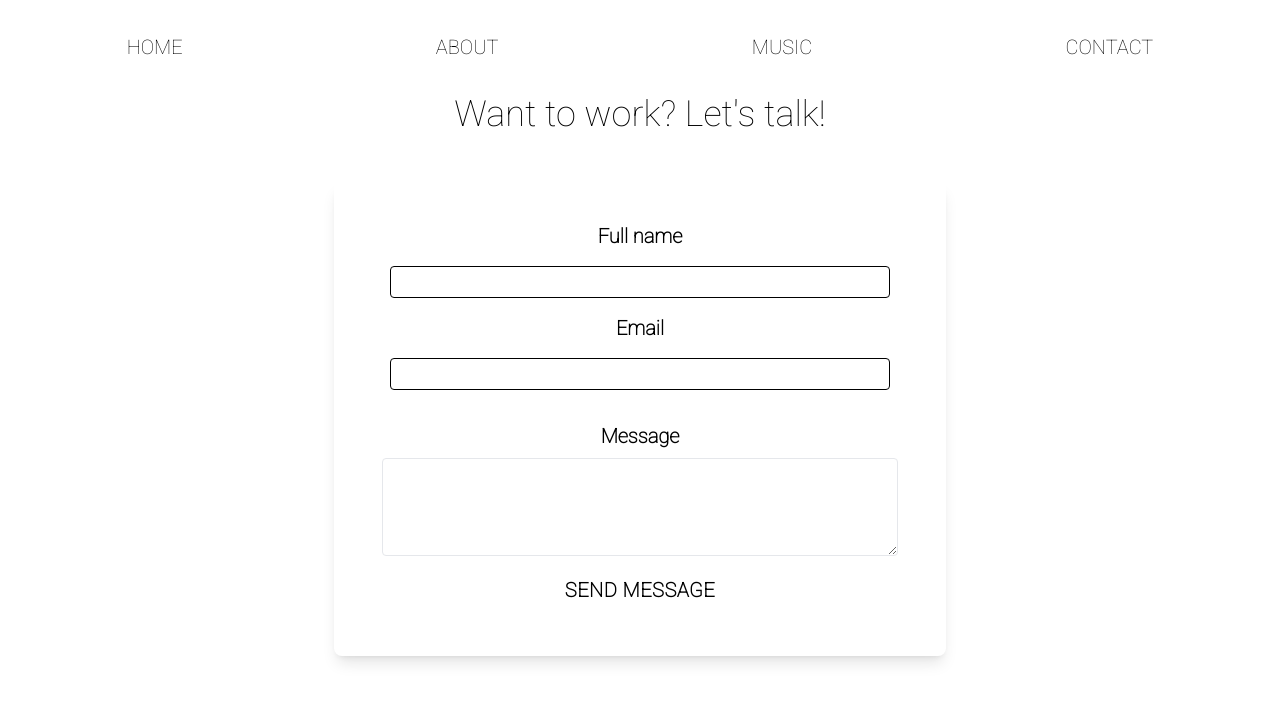
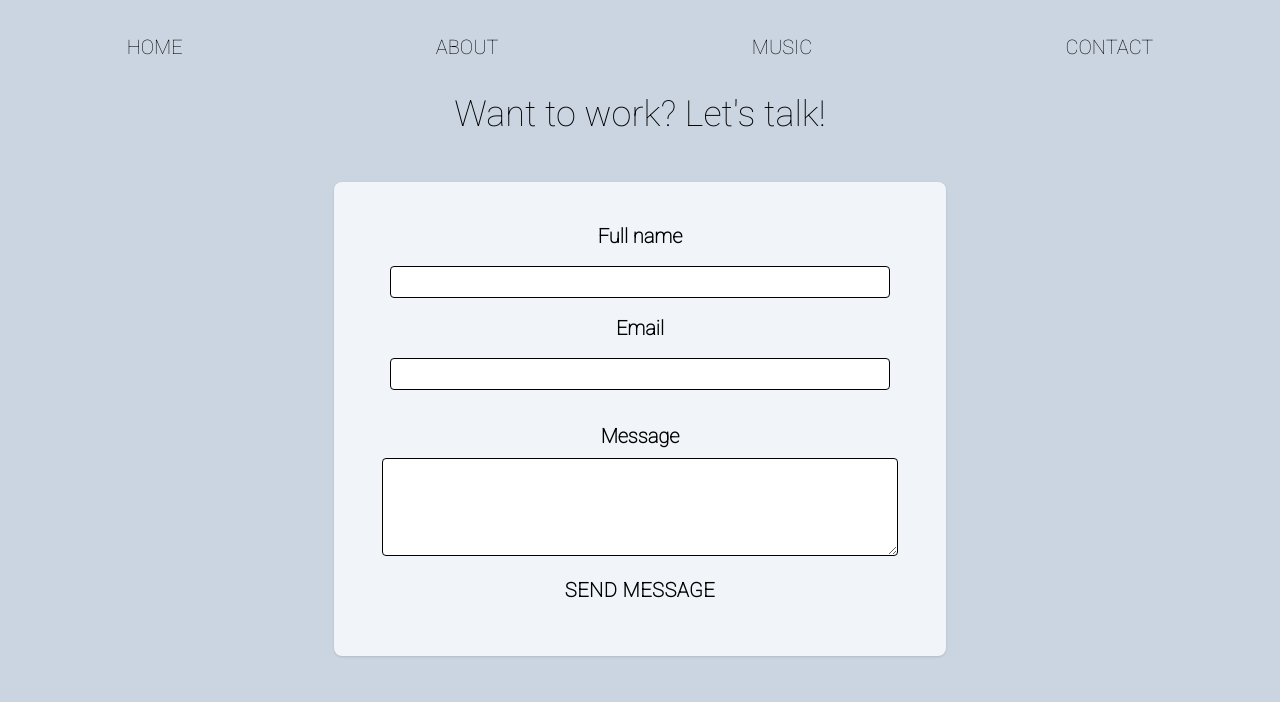
Before and after one commit to zacjjohnson/producerfrontend, a React (Create React App) app: page /contact in a window 1280 px wide. Shown: the top 702 px of the page. Built offline with nearby package versions, Linux system fonts and the light colour scheme; no server answers.

Commit message:
updated colors

```diff
--- a/src/components/contact/contact.component.jsx
+++ b/src/components/contact/contact.component.jsx
@@ -93,7 +93,7 @@ const Contact = () => {
         <div className="flex flex-col mx-auto rounded-lg align-middle">
           <form
             novalidate=""
-            className="flex flex-col align-center w-full p-10 rounded-lg shadow-lg"
+            className="flex flex-col align-center w-full p-10 rounded-lg shadow hover:shadow-lg bg-slate-100"
             onSubmit={handleContactSubmit}
           >
             <div className="flex flex-col">
@@ -103,9 +103,9 @@ const Contact = () => {
               <input
                 id="name"
                 type="text"
-                name='name'
+                name="name"
                 placeholder=""
-                className="p-3 rounded"
+                className="p-3 rounded border border-black box-border"
                 value={name}
                 onChange={handleChange}
               />
@@ -117,8 +117,8 @@ const Contact = () => {
               <input
                 id="email"
                 type="email"
-                name='email'
-                className="p-3 rounded"
+                name="email"
+                className="p-3 rounded border border-black box-border"
                 value={email}
                 onChange={handleChange}
               />
@@ -131,7 +131,7 @@ const Contact = () => {
                 id="message"
                 name="message"
                 rows="3"
-                className="w-full p-3 rounded border"
+                className="p-3 rounded border border-black w-full box-border"
                 value={message}
                 onChange={handleChange}
               ></textarea>
--- a/src/index.css
+++ b/src/index.css
@@ -10,11 +10,14 @@ html {
 
 
 
+
+
 body {
   margin: 0;
   font-family: 'Roboto', sans-serif;
   -webkit-font-smoothing: antialiased;
   -moz-osx-font-smoothing: grayscale;
+  background-color: #cbd5e1;
   /* background: rgb(172,172,172); */
   /* background: radial-gradient(circle, rgba(172,172,172,1) 0%, rgba(111,111,111,1) 100%);*/
 }
```
